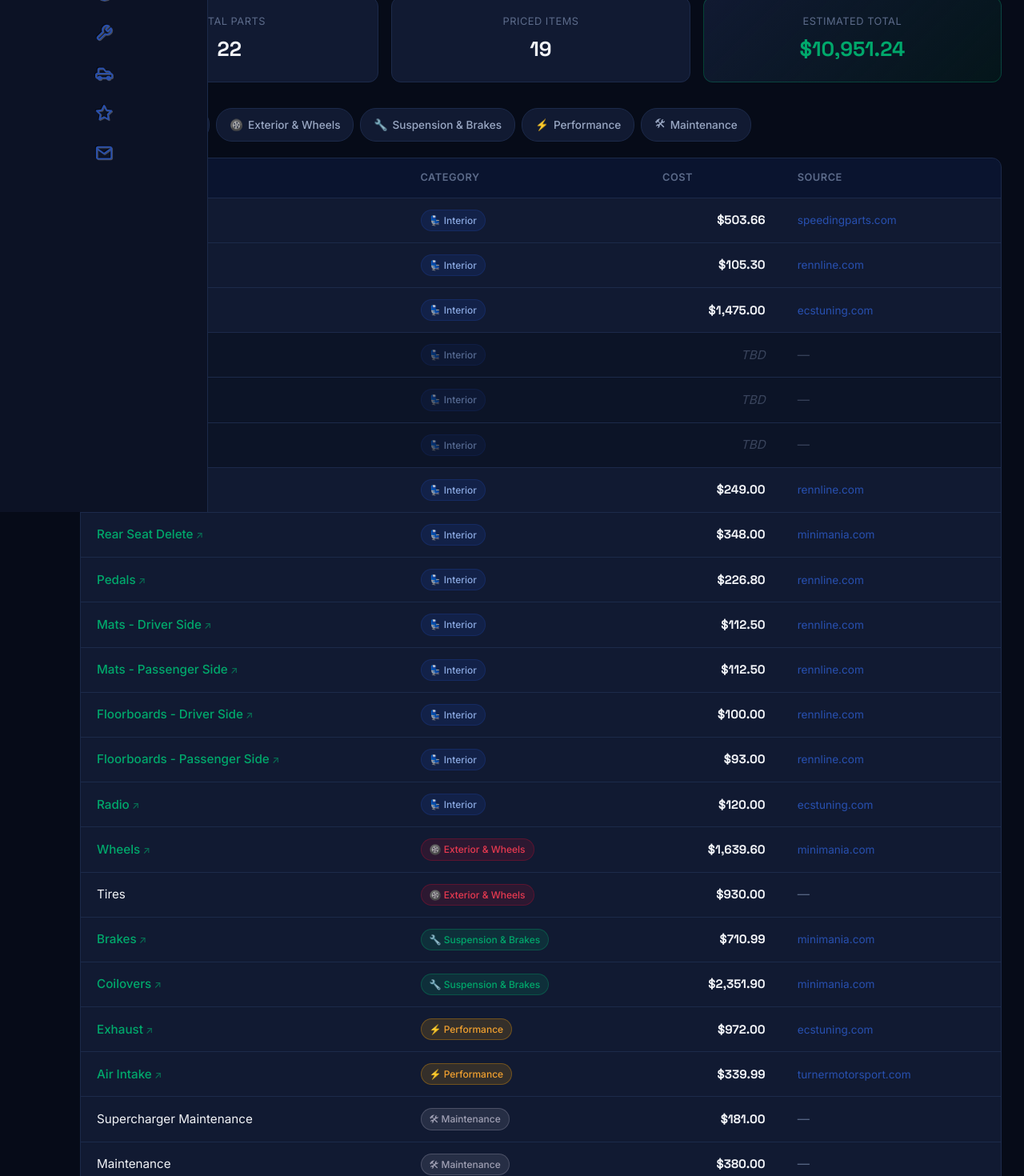
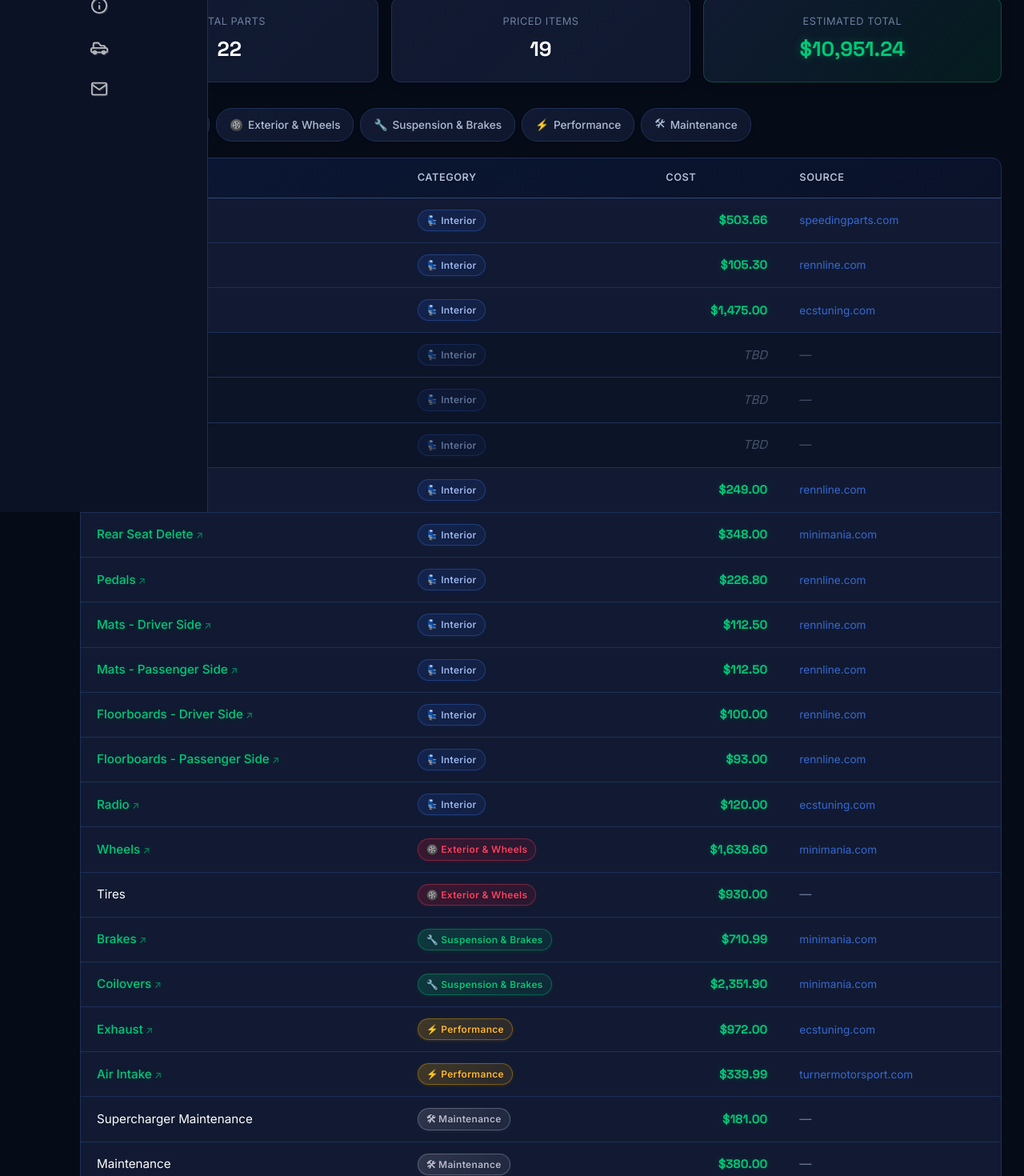
Before and after one commit to mclean0328/heritage-r, a React (Vite) app: page /config in a window 1280 px wide. Shown: the part 160-1630 px from the top of the page at 80% size. Built offline with nearby package versions, Linux system fonts and the light colour scheme; no server answers.

Commit message:
lots of updates to the application

```diff
--- a/src/App.css
+++ b/src/App.css
@@ -21,11 +21,12 @@
   width: 48px;
   height: 48px;
   background: url('/crest-watermark.png') center / contain no-repeat;
-  opacity: 0.6;
+  opacity: 0.7;
   pointer-events: none;
   filter:
-    drop-shadow(1px 1px 0px rgba(255,255,255,0.2))
-    drop-shadow(-1px -1px 1px rgba(0,0,0,0.6));
+    drop-shadow(1px 1px 0px rgba(255,255,255,0.25))
+    drop-shadow(-1px -1px 1px rgba(0,0,0,0.7))
+    drop-shadow(0 0 4px rgba(0, 100, 200, 0.15));
 }
 
 /* ============ Sidebar ============ */
@@ -100,10 +101,11 @@
   width: 22px;
   height: 22px;
   color: var(--icon-color);
+  opacity: 0.7;
   filter:
     drop-shadow(1px 1px 0px rgba(255,255,255,0.25))
     drop-shadow(-1px -1px 0px rgba(0,0,0,0.5));
-  transition: filter 0.2s ease, transform 0.2s ease;
+  transition: filter 0.2s ease, transform 0.2s ease, opacity 0.3s ease;
 }
 
 .sidebar-link-icon svg {
@@ -113,6 +115,7 @@
 }
 
 .sidebar-link:hover .sidebar-link-icon {
+  opacity: 1;
   filter:
     drop-shadow(1px 1px 0px rgba(255,255,255,0.35))
     drop-shadow(-1px -1px 0px rgba(0,0,0,0.6))
@@ -122,6 +125,14 @@
 
 .sidebar-link-label {
   white-space: nowrap;
+  opacity: 1;
+  transform: translateX(0);
+  transition: opacity 0.25s ease, transform 0.25s ease;
+  transition-delay: calc(var(--item-index, 0) * 50ms + 80ms);
+}
+
+.sidebar-link {
+  overflow: hidden;
 }
 
 .sidebar-link.active {
@@ -174,6 +185,26 @@
 
 .sidebar-collapsed .sidebar-link-icon {
   width: auto;
+}
+
+.sidebar-collapsed .sidebar-link-label {
+  opacity: 0;
+  transform: translateX(-12px);
+  width: 0;
+  transition-delay: 0ms;
+}
+
+.sidebar-collapsed .sidebar-brand {
+  opacity: 0;
+  transform: translateX(-12px);
+  width: 0;
+  overflow: hidden;
+  transition-delay: 0ms;
+}
+
+.sidebar-brand {
+  transition: opacity 0.25s ease, transform 0.25s ease;
+  transition-delay: 150ms;
 }
 
 /* --- Mobile Menu Button & Overlay --- */
@@ -268,14 +299,13 @@
 
 /* Phase 1+: flags start showing through */
 .intro-phase-1,
-.intro-phase-2,
-.intro-phase-3 {
+.intro-phase-2 {
   background: linear-gradient(rgba(0, 0, 0, 0.82), rgba(0, 0, 0, 0.82)),
               url('/flags-bg.png') center / cover no-repeat;
 }
 
-/* Phase 4: overlay fades out */
-.intro-phase-4 {
+/* Phase 3: overlay fades out */
+.intro-phase-3 {
   opacity: 0;
   pointer-events: none;
 }
@@ -283,8 +313,8 @@
 /* --- Crest --- */
 .intro-crest {
   position: absolute;
-  width: 120px;
-  height: 120px;
+  width: 180px;
+  height: 180px;
   object-fit: contain;
   opacity: 0;
   transform: scale(0.85);
@@ -299,8 +329,7 @@
 }
 
 .intro-phase-2 .intro-crest,
-.intro-phase-3 .intro-crest,
-.intro-phase-4 .intro-crest {
+.intro-phase-3 .intro-crest {
   opacity: 0;
   transform: scale(1.05);
 }
@@ -329,66 +358,6 @@
   transition: opacity 0.5s ease;
 }
 
-.intro-phase-4 .intro-car {
-  opacity: 0;
-  transform: translateX(0);
-}
-
-/* --- Brand Text (intro version) --- */
-.intro-brand {
-  position: absolute;
-  font-family: 'Space Grotesk', sans-serif;
-  font-size: 6rem;
-  font-weight: 800;
-  background: linear-gradient(
-    90deg,
-    var(--accent-glow) 0%,
-    #b8f0d8 25%,
-    var(--accent-glow) 50%,
-    #b8f0d8 75%,
-    var(--accent-glow) 100%
-  );
-  background-size: 200% 100%;
-  -webkit-background-clip: text;
-  -webkit-text-fill-color: transparent;
-  background-clip: text;
-  opacity: 0;
-  transform: scale(1.1);
-  letter-spacing: 0.15em;
-  transition: opacity 0.5s ease, transform 0.5s ease, letter-spacing 0.5s ease;
-  pointer-events: none;
-}
-
-.intro-phase-3 .intro-brand,
-.intro-phase-4 .intro-brand {
-  opacity: 1;
-  transform: scale(1);
-  letter-spacing: normal;
-  animation: shimmer 3s ease-in-out infinite;
-}
-
-/* --- Accent Line --- */
-.intro-line {
-  position: absolute;
-  top: calc(50% + 3.5rem);
-  left: 50%;
-  transform: translateX(-50%) scaleX(0);
-  width: 200px;
-  height: 1px;
-  background: linear-gradient(90deg, transparent, var(--accent-glow), transparent);
-  transition: transform 0.4s ease 0.15s, opacity 0.3s ease 0.5s;
-  opacity: 0;
-}
-
-.intro-phase-3 .intro-line {
-  transform: translateX(-50%) scaleX(1);
-  opacity: 1;
-}
-
-.intro-phase-4 .intro-line {
-  opacity: 0;
-}
-
 /* ============ Sections ============ */
 
 .section {
@@ -430,19 +399,20 @@
 /* ============ Build Card ============ */
 
 .build-card {
-  background: var(--bg-card);
+  background: linear-gradient(145deg, var(--bg-card), #0e1528);
   border-radius: var(--radius);
   overflow: hidden;
   border: 1px solid var(--border);
   transition: all 0.3s ease;
   display: flex;
   flex-direction: column;
+  box-shadow: 0 2px 12px rgba(0, 0, 0, 0.3);
 }
 
 .build-card:hover {
-  transform: translateY(-4px);
-  border-color: var(--border-light);
-  box-shadow: var(--shadow-lg);
+  transform: translateY(-6px);
+  border-color: var(--royal-blue-light);
+  box-shadow: 0 12px 40px rgba(0, 0, 0, 0.5), 0 0 20px rgba(56, 104, 208, 0.15);
 }
 
 .card-image-wrapper {
@@ -482,14 +452,16 @@
   position: absolute;
   top: 12px;
   right: 12px;
-  background: rgba(200, 16, 46, 0.85);
+  background: linear-gradient(135deg, #e01030, #ff4060);
   backdrop-filter: blur(8px);
   color: #fff;
   font-weight: 700;
   font-size: 0.8rem;
   padding: 4px 10px;
   border-radius: 20px;
-  border: 1px solid rgba(255, 255, 255, 0.2);
+  border: 1px solid rgba(255, 255, 255, 0.25);
+  box-shadow: 0 2px 10px rgba(224, 16, 48, 0.4);
+  text-shadow: 0 1px 2px rgba(0, 0, 0, 0.3);
 }
 
 .card-body {
@@ -526,18 +498,20 @@
 .mod-tag {
   display: inline-block;
   padding: 3px 10px;
-  background: rgba(26, 58, 138, 0.25);
-  color: #8aa8e0;
+  background: rgba(56, 104, 208, 0.2);
+  color: #a0c0ff;
   border-radius: 20px;
   font-size: 0.75rem;
   font-weight: 500;
-  border: 1px solid rgba(26, 58, 138, 0.4);
+  border: 1px solid rgba(56, 104, 208, 0.35);
+  text-shadow: 0 0 8px rgba(160, 192, 255, 0.3);
 }
 
 .mod-more {
-  background: rgba(200, 16, 46, 0.15);
+  background: rgba(255, 64, 96, 0.15);
   color: var(--highlight-light);
-  border-color: rgba(200, 16, 46, 0.3);
+  border-color: rgba(255, 64, 96, 0.35);
+  text-shadow: 0 0 8px rgba(255, 64, 96, 0.3);
 }
 
 /* ============ Info Section ============ */
@@ -553,10 +527,12 @@
 }
 
 .info-card {
-  background: var(--bg-card);
+  background: linear-gradient(145deg, var(--bg-card), #0e1528);
   border: 1px solid var(--border);
   border-radius: var(--radius);
   padding: 28px 24px;
+  box-shadow: 0 2px 12px rgba(0, 0, 0, 0.3);
+  transition: border-color 0.3s ease, box-shadow 0.3s ease;
   text-align: center;
 }
 
@@ -592,6 +568,7 @@
 .gallery-header h1 {
   font-size: 2.2rem;
   margin-bottom: 8px;
+  text-shadow: 0 0 20px rgba(255, 255, 255, 0.1);
 }
 
 .gallery-header p {
@@ -605,13 +582,14 @@
 .search-input {
   width: 100%;
   padding: 14px 20px;
-  background: var(--bg-input);
-  border: 1px solid var(--border);
+  background: linear-gradient(135deg, var(--bg-input), rgba(21, 32, 64, 0.8));
+  border: 1px solid var(--border-light);
   border-radius: var(--radius);
   color: var(--text-primary);
   font-size: 1rem;
   font-family: 'Inter', sans-serif;
-  transition: border-color 0.2s;
+  transition: all 0.3s ease;
+  box-shadow: inset 0 1px 3px rgba(0, 0, 0, 0.3);
 }
 
 .search-input::placeholder {
@@ -621,7 +599,12 @@
 .search-input:focus {
   outline: none;
   border-color: var(--royal-blue-light);
-  box-shadow: 0 0 0 3px rgba(40, 80, 176, 0.2);
+  box-shadow: 0 0 0 3px rgba(56, 104, 208, 0.25), 0 0 16px rgba(56, 104, 208, 0.1), inset 0 1px 3px rgba(0, 0, 0, 0.3);
+}
+
+.search-input:hover {
+  border-color: var(--border-light);
+  box-shadow: inset 0 1px 3px rgba(0, 0, 0, 0.3), 0 0 8px rgba(56, 104, 208, 0.08);
 }
 
 .empty-state {
@@ -766,6 +749,7 @@
 .about-header h1 {
   font-size: 2.2rem;
   margin-bottom: 8px;
+  text-shadow: 0 0 20px rgba(255, 255, 255, 0.1);
 }
 
 .about-header p {
@@ -803,7 +787,7 @@
 }
 
 .about-stat {
-  background: var(--bg-card);
+  background: linear-gradient(145deg, var(--bg-card), #0e1528);
   border: 1px solid var(--border);
   border-radius: var(--radius);
   padding: 24px 16px;
@@ -811,6 +795,13 @@
   display: flex;
   flex-direction: column;
   gap: 6px;
+  box-shadow: 0 2px 12px rgba(0, 0, 0, 0.3);
+  transition: border-color 0.3s ease, box-shadow 0.3s ease;
+}
+
+.about-stat:hover {
+  border-color: var(--border-light);
+  box-shadow: 0 4px 20px rgba(0, 0, 0, 0.4), 0 0 12px rgba(0, 200, 120, 0.08);
 }
 
 .stat-number {
@@ -818,6 +809,7 @@
   font-size: 1.4rem;
   font-weight: 700;
   color: var(--accent-glow);
+  text-shadow: 0 0 16px rgba(0, 200, 120, 0.4);
 }
 
 .stat-label {
@@ -843,6 +835,7 @@
 .contact-header h1 {
   font-size: 2.2rem;
   margin-bottom: 8px;
+  text-shadow: 0 0 20px rgba(255, 255, 255, 0.1);
 }
 
 .contact-header p {
@@ -863,16 +856,25 @@
 }
 
 .contact-card {
-  background: var(--bg-card);
+  background: linear-gradient(145deg, var(--bg-card), #0e1528);
   border: 1px solid var(--border);
   border-radius: var(--radius);
   padding: 20px 24px;
+  box-shadow: 0 2px 12px rgba(0, 0, 0, 0.3);
+  transition: border-color 0.3s ease, box-shadow 0.3s ease, transform 0.3s ease;
+}
+
+.contact-card:hover {
+  border-color: var(--border-light);
+  box-shadow: 0 4px 20px rgba(0, 0, 0, 0.4), 0 0 12px rgba(56, 104, 208, 0.1);
+  transform: translateY(-2px);
 }
 
 .contact-icon {
   font-size: 1.5rem;
   display: block;
   margin-bottom: 8px;
+  filter: drop-shadow(0 0 6px rgba(255, 255, 255, 0.2));
 }
 
 .contact-card h3 {
@@ -900,19 +902,21 @@
 .contact-form-group label {
   font-size: 0.85rem;
   font-weight: 600;
-  color: var(--text-secondary);
+  color: var(--text-primary);
+  text-shadow: 0 1px 2px rgba(0, 0, 0, 0.3);
 }
 
 .contact-form-group input,
 .contact-form-group textarea {
   padding: 12px 16px;
-  background: var(--bg-input);
-  border: 1px solid var(--border);
+  background: linear-gradient(135deg, var(--bg-input), rgba(21, 32, 64, 0.8));
+  border: 1px solid var(--border-light);
   border-radius: var(--radius-sm);
   color: var(--text-primary);
   font-size: 0.95rem;
   font-family: 'Inter', sans-serif;
-  transition: border-color 0.2s;
+  transition: all 0.3s ease;
+  box-shadow: inset 0 1px 3px rgba(0, 0, 0, 0.3);
 }
 
 .contact-form-group input::placeholder,
@@ -924,7 +928,13 @@
 .contact-form-group textarea:focus {
   outline: none;
   border-color: var(--royal-blue-light);
-  box-shadow: 0 0 0 3px rgba(40, 80, 176, 0.2);
+  box-shadow: 0 0 0 3px rgba(56, 104, 208, 0.25), 0 0 16px rgba(56, 104, 208, 0.1), inset 0 1px 3px rgba(0, 0, 0, 0.3);
+}
+
+.contact-form-group input:hover,
+.contact-form-group textarea:hover {
+  border-color: var(--border-light);
+  box-shadow: inset 0 1px 3px rgba(0, 0, 0, 0.3), 0 0 8px rgba(56, 104, 208, 0.08);
 }
 
 .contact-form-group textarea {
@@ -962,7 +972,7 @@
 }
 
 .summary-card {
-  background: var(--bg-card);
+  background: linear-gradient(135deg, var(--bg-card), rgba(17, 26, 50, 0.9));
   border: 1px solid var(--border);
   border-radius: var(--radius);
   padding: 20px 24px;
@@ -970,11 +980,24 @@
   flex-direction: column;
   gap: 4px;
   text-align: center;
+  box-shadow: 0 2px 12px rgba(0, 0, 0, 0.3);
+  transition: all 0.25s ease;
+}
+
+.summary-card:hover {
+  border-color: var(--border-light);
+  box-shadow: 0 4px 20px rgba(0, 0, 0, 0.4);
+  transform: translateY(-1px);
 }
 
 .summary-card-accent {
-  border-color: rgba(0, 168, 107, 0.3);
-  background: linear-gradient(135deg, var(--bg-card), rgba(0, 66, 37, 0.2));
+  border-color: rgba(0, 200, 120, 0.3);
+  background: linear-gradient(135deg, var(--bg-card), rgba(0, 80, 50, 0.25));
+}
+
+.summary-card-accent:hover {
+  border-color: rgba(0, 200, 120, 0.5);
+  box-shadow: 0 4px 20px rgba(0, 200, 120, 0.12);
 }
 
 .summary-label {
@@ -988,10 +1011,12 @@
   font-family: 'Space Grotesk', sans-serif;
   font-size: 1.6rem;
   font-weight: 700;
+  text-shadow: 0 1px 2px rgba(0, 0, 0, 0.3);
 }
 
 .summary-card-accent .summary-value {
   color: var(--accent-glow);
+  text-shadow: 0 0 12px rgba(0, 200, 120, 0.3);
 }
 
 /* Filter Buttons */
@@ -1006,33 +1031,39 @@
   padding: 8px 16px;
   border-radius: 20px;
   border: 1px solid var(--border);
-  background: var(--bg-card);
+  background: linear-gradient(135deg, var(--bg-card), rgba(17, 26, 50, 0.8));
   color: var(--text-secondary);
   font-size: 0.85rem;
   font-weight: 500;
   cursor: pointer;
-  transition: all 0.2s ease;
+  transition: all 0.25s ease;
   font-family: 'Inter', sans-serif;
   display: flex;
   align-items: center;
   gap: 6px;
+  box-shadow: 0 1px 4px rgba(0, 0, 0, 0.2);
 }
 
 .filter-btn:hover {
   border-color: var(--border-light);
   color: var(--text-primary);
+  box-shadow: 0 2px 8px rgba(0, 0, 0, 0.3);
+  transform: translateY(-1px);
 }
 
 .filter-active {
-  background: var(--highlight);
-  border-color: var(--highlight);
-  color: #fff;
-}
-
-.filter-active:hover {
-  background: var(--highlight-light);
+  background: linear-gradient(135deg, var(--highlight), var(--highlight-light));
   border-color: var(--highlight-light);
   color: #fff;
+  box-shadow: 0 2px 12px rgba(224, 16, 48, 0.3);
+  text-shadow: 0 1px 2px rgba(0, 0, 0, 0.3);
+}
+
+.filter-active:hover {
+  background: linear-gradient(135deg, var(--highlight-light), #ff5070);
+  border-color: var(--highlight-light);
+  color: #fff;
+  box-shadow: 0 4px 16px rgba(224, 16, 48, 0.4);
 }
 
 .config-filter-total {
@@ -1055,7 +1086,7 @@
 }
 
 .config-table thead {
-  background: rgba(26, 58, 138, 0.2);
+  background: linear-gradient(135deg, rgba(26, 58, 138, 0.25), rgba(26, 58, 138, 0.15));
 }
 
 .config-table th {
@@ -1064,9 +1095,10 @@
   font-size: 0.8rem;
   text-transform: uppercase;
   letter-spacing: 0.5px;
-  color: var(--text-muted);
+  color: var(--text-secondary);
   font-weight: 600;
-  border-bottom: 1px solid var(--border);
+  border-bottom: 1px solid var(--border-light);
+  text-shadow: 0 1px 2px rgba(0, 0, 0, 0.3);
 }
 
 .config-table td {
@@ -1076,11 +1108,12 @@
 
 .config-table tbody tr {
   background: var(--bg-card);
-  transition: background 0.15s ease;
+  transition: all 0.2s ease;
 }
 
 .config-table tbody tr:hover {
-  background: rgba(26, 58, 138, 0.12);
+  background: rgba(26, 58, 138, 0.15);
+  box-shadow: inset 0 0 20px rgba(26, 58, 138, 0.08);
 }
 
 .config-table tbody tr:last-child td {
@@ -1095,11 +1128,13 @@
 .part-name a {
   color: var(--accent-glow);
   font-weight: 500;
-  transition: color 0.2s;
+  transition: all 0.2s ease;
+  text-shadow: 0 0 8px rgba(0, 200, 120, 0.15);
 }
 
 .part-name a:hover {
   color: var(--highlight-light);
+  text-shadow: 0 0 12px rgba(255, 64, 96, 0.25);
 }
 
 .external-icon {
@@ -1113,38 +1148,45 @@
   padding: 3px 10px;
   border-radius: 20px;
   font-size: 0.75rem;
-  font-weight: 500;
+  font-weight: 600;
   white-space: nowrap;
+  text-shadow: 0 1px 2px rgba(0, 0, 0, 0.3);
+  letter-spacing: 0.3px;
 }
 
 .cat-interior {
-  background: rgba(26, 58, 138, 0.25);
-  color: #8aa8e0;
-  border: 1px solid rgba(26, 58, 138, 0.4);
+  background: linear-gradient(135deg, rgba(26, 58, 138, 0.3), rgba(26, 58, 138, 0.2));
+  color: #9bb8f0;
+  border: 1px solid rgba(56, 104, 208, 0.4);
+  box-shadow: 0 1px 4px rgba(26, 58, 138, 0.2);
 }
 
 .cat-exterior {
-  background: rgba(200, 16, 46, 0.15);
+  background: linear-gradient(135deg, rgba(224, 16, 48, 0.2), rgba(200, 16, 46, 0.12));
   color: var(--highlight-light);
-  border: 1px solid rgba(200, 16, 46, 0.3);
+  border: 1px solid rgba(255, 64, 96, 0.35);
+  box-shadow: 0 1px 4px rgba(224, 16, 48, 0.15);
 }
 
 .cat-suspension {
-  background: rgba(0, 168, 107, 0.15);
+  background: linear-gradient(135deg, rgba(0, 200, 120, 0.18), rgba(0, 168, 107, 0.1));
   color: var(--accent-glow);
-  border: 1px solid rgba(0, 168, 107, 0.3);
+  border: 1px solid rgba(0, 200, 120, 0.35);
+  box-shadow: 0 1px 4px rgba(0, 200, 120, 0.12);
 }
 
 .cat-performance {
-  background: rgba(255, 165, 0, 0.15);
-  color: #f0a030;
-  border: 1px solid rgba(255, 165, 0, 0.3);
+  background: linear-gradient(135deg, rgba(255, 180, 0, 0.2), rgba(255, 165, 0, 0.1));
+  color: #ffb830;
+  border: 1px solid rgba(255, 180, 0, 0.35);
+  box-shadow: 0 1px 4px rgba(255, 165, 0, 0.15);
 }
 
 .cat-maintenance {
-  background: rgba(160, 160, 180, 0.15);
-  color: #a0a0b4;
-  border: 1px solid rgba(160, 160, 180, 0.3);
+  background: linear-gradient(135deg, rgba(180, 180, 200, 0.18), rgba(160, 160, 180, 0.1));
+  color: #b8b8cc;
+  border: 1px solid rgba(180, 180, 200, 0.35);
+  box-shadow: 0 1px 4px rgba(160, 160, 180, 0.1);
 }
 
 /* Cost Column */
@@ -1156,6 +1198,8 @@
 .cost-value {
   font-weight: 600;
   font-family: 'Space Grotesk', sans-serif;
+  color: var(--accent-glow);
+  text-shadow: 0 0 8px rgba(0, 200, 120, 0.2);
 }
 
 .cost-tbd {
@@ -1235,6 +1279,7 @@
   font-size: 1.6rem;
   font-weight: 700;
   color: var(--accent-glow);
+  text-shadow: 0 0 16px rgba(0, 200, 120, 0.3);
 }
 
 .configurator-main {
@@ -1279,7 +1324,7 @@
   background: var(--marker-color);
   border: 2px solid transparent;
   transition: all 0.15s ease;
-  box-shadow: 0 0 6px rgba(0,0,0,0.4);
+  box-shadow: 0 0 6px rgba(0,0,0,0.4), 0 0 10px color-mix(in srgb, var(--marker-color) 30%, transparent);
 }
 
 .cfg-marker-off .cfg-marker-dot-inner {
@@ -1292,12 +1337,13 @@
 .cfg-marker-active .cfg-marker-dot-inner {
   width: 16px;
   height: 16px;
-  box-shadow: 0 0 12px color-mix(in srgb, var(--marker-color) 50%, transparent);
+  box-shadow: 0 0 16px color-mix(in srgb, var(--marker-color) 60%, transparent), 0 0 30px color-mix(in srgb, var(--marker-color) 25%, transparent);
 }
 
 .cfg-marker-active .cfg-marker-dot-inner {
   width: 18px;
   height: 18px;
+  box-shadow: 0 0 20px color-mix(in srgb, var(--marker-color) 70%, transparent), 0 0 40px color-mix(in srgb, var(--marker-color) 30%, transparent);
 }
 
 .cfg-marker-dimmed {
@@ -1593,22 +1639,13 @@
   }
 
   /* --- Intro Animation --- */
-  .intro-brand {
-    font-size: 3.5rem;
-  }
-
   .intro-car {
     width: 80vw;
   }
 
   .intro-crest {
-    width: 90px;
-    height: 90px;
-  }
-
-  .intro-line {
-    width: 140px;
-    top: calc(50% + 2.5rem);
+    width: 135px;
+    height: 135px;
   }
 
   /* --- Page Headers --- */
@@ -1867,22 +1904,13 @@
   }
 
   /* --- Intro Animation --- */
-  .intro-brand {
-    font-size: 2.5rem;
-  }
-
   .intro-car {
     width: 90vw;
   }
 
   .intro-crest {
-    width: 72px;
-    height: 72px;
-  }
-
-  .intro-line {
-    width: 100px;
-    top: calc(50% + 2rem);
+    width: 108px;
+    height: 108px;
   }
 
   /* --- Page Headers --- */
--- a/src/components/Navbar.jsx
+++ b/src/components/Navbar.jsx
@@ -3,7 +3,7 @@
 
 const NAV_ITEMS = [
   {
-    to: '/', label: 'Home', color: '#2850b0',
+    to: '/', label: 'Home', color: '#ffffff',
     icon: (
       <svg viewBox="0 0 24 24" fill="none" stroke="currentColor" strokeWidth="2" strokeLinecap="round" strokeLinejoin="round">
         <path d="M3 12l9-9 9 9" /><path d="M5 10v10a1 1 0 001 1h3v-6h6v6h3a1 1 0 001-1V10" />
@@ -11,39 +11,39 @@
     ),
   },
   {
-    to: '/about', label: 'About', color: '#2850b0',
+    to: '/about', label: 'About', color: '#ffffff',
     icon: (
       <svg viewBox="0 0 24 24" fill="none" stroke="currentColor" strokeWidth="2" strokeLinecap="round" strokeLinejoin="round">
         <circle cx="12" cy="12" r="10" /><line x1="12" y1="16" x2="12" y2="12" /><line x1="12" y1="8" x2="12.01" y2="8" />
       </svg>
     ),
   },
+//  {
+//    to: '/config', label: 'Parts List', color: '#ffffff',
+//    icon: (
+//      <svg viewBox="0 0 24 24" fill="none" stroke="currentColor" strokeWidth="2" strokeLinecap="round" strokeLinejoin="round">
+//        <path d="M14.7 6.3a1 1 0 000 1.4l1.6 1.6a1 1 0 001.4 0l3.77-3.77a6 6 0 01-7.94 7.94l-6.91 6.91a2.12 2.12 0 01-3-3l6.91-6.91a6 6 0 017.94-7.94l-3.76 3.76z" />
+//      </svg>
+//    ),
+//  },
   {
-    to: '/config', label: 'Parts List', color: '#2850b0',
-    icon: (
-      <svg viewBox="0 0 24 24" fill="none" stroke="currentColor" strokeWidth="2" strokeLinecap="round" strokeLinejoin="round">
-        <path d="M14.7 6.3a1 1 0 000 1.4l1.6 1.6a1 1 0 001.4 0l3.77-3.77a6 6 0 01-7.94 7.94l-6.91 6.91a2.12 2.12 0 01-3-3l6.91-6.91a6 6 0 017.94-7.94l-3.76 3.76z" />
-      </svg>
-    ),
-  },
-  {
-    to: '/configurator', label: 'Configurator', color: '#2850b0',
+    to: '/configurator', label: 'Configurator', color: '#ffffff',
     icon: (
       <svg viewBox="0 0 24 24" fill="none" stroke="currentColor" strokeWidth="2" strokeLinecap="round" strokeLinejoin="round">
         <rect x="1" y="13" width="22" height="6" rx="2" /><circle cx="6" cy="19" r="2" /><circle cx="18" cy="19" r="2" /><path d="M4 13V8a2 2 0 012-2h5l3 4h4a2 2 0 012 2v1" />
       </svg>
     ),
   },
+//  {
+//    to: '/gallery', label: 'Featured', color: '#ffffff',
+//    icon: (
+//      <svg viewBox="0 0 24 24" fill="none" stroke="currentColor" strokeWidth="2" strokeLinecap="round" strokeLinejoin="round">
+//        <polygon points="12 2 15.09 8.26 22 9.27 17 14.14 18.18 21.02 12 17.77 5.82 21.02 7 14.14 2 9.27 8.91 8.26 12 2" />
+//      </svg>
+//    ),
+//  },
   {
-    to: '/gallery', label: 'Featured', color: '#2850b0',
-    icon: (
-      <svg viewBox="0 0 24 24" fill="none" stroke="currentColor" strokeWidth="2" strokeLinecap="round" strokeLinejoin="round">
-        <polygon points="12 2 15.09 8.26 22 9.27 17 14.14 18.18 21.02 12 17.77 5.82 21.02 7 14.14 2 9.27 8.91 8.26 12 2" />
-      </svg>
-    ),
-  },
-  {
-    to: '/contact', label: 'Contact', color: '#2850b0',
+    to: '/contact', label: 'Contact', color: '#ffffff',
     icon: (
       <svg viewBox="0 0 24 24" fill="none" stroke="currentColor" strokeWidth="2" strokeLinecap="round" strokeLinejoin="round">
         <path d="M4 4h16c1.1 0 2 .9 2 2v12c0 1.1-.9 2-2 2H4c-1.1 0-2-.9-2-2V6c0-1.1.9-2 2-2z" /><polyline points="22,6 12,13 2,6" />
@@ -75,11 +75,9 @@
       )}
       <nav className={`sidebar ${collapsed ? 'sidebar-collapsed' : ''} ${mobileOpen ? 'sidebar-mobile-open' : ''}`}>
         <div className="sidebar-header">
-          {!collapsed && (
-            <Link to="/" className="sidebar-brand" onClick={() => { setMobileOpen(false); setCollapsed(true); }}>
-              Heritage&#123;R&#125;
-            </Link>
-          )}
+          <Link to="/" className="sidebar-brand" onClick={() => { setMobileOpen(false); setCollapsed(true); }}>
+            Heritage&#123;R&#125;
+          </Link>
           <button
             className="sidebar-toggle"
             onClick={() => setCollapsed(!collapsed)}
@@ -97,18 +95,19 @@
           </button>
         </div>
         <div className="sidebar-links">
-          {NAV_ITEMS.map(({ to, label, icon, color }) => (
+          {NAV_ITEMS.map(({ to, label, icon, color }, index) => (
             <Link
               key={to}
               to={to}
               className={isActive(to)}
               title={collapsed ? label : undefined}
               onClick={() => { setMobileOpen(false); setCollapsed(true); }}
+              style={{ '--item-index': index }}
             >
               <span className="sidebar-link-icon" style={{ '--icon-color': color }}>
                 {icon}
               </span>
-              {!collapsed && <span className="sidebar-link-label">{label}</span>}
+              <span className="sidebar-link-label">{label}</span>
             </Link>
           ))}
         </div>
--- a/src/index.css
+++ b/src/index.css
@@ -11,23 +11,23 @@
   --bg-secondary: #0c1225;
   --bg-card: #111a32;
   --bg-input: #152040;
-  --text-primary: #f2f4f8;
-  --text-secondary: #9aa8c4;
-  --text-muted: #5c6b8a;
+  --text-primary: #ffffff;
+  --text-secondary: #b0bdd6;
+  --text-muted: #6e7fa0;
   --accent: #004225;
-  --accent-light: #00643a;
-  --accent-glow: #00a86b;
-  --highlight: #c8102e;
-  --highlight-light: #e63950;
+  --accent-light: #00804a;
+  --accent-glow: #00c878;
+  --highlight: #e01030;
+  --highlight-light: #ff4060;
   --royal-blue: #1a3a8a;
-  --royal-blue-light: #2850b0;
-  --border: #1c2a4a;
-  --border-light: #2a3d66;
-  --danger: #c8102e;
+  --royal-blue-light: #3868d0;
+  --border: #1e3058;
+  --border-light: #304878;
+  --danger: #e01030;
   --radius: 12px;
   --radius-sm: 8px;
   --shadow: 0 4px 24px rgba(0, 0, 0, 0.5);
-  --shadow-lg: 0 8px 40px rgba(0, 0, 0, 0.7);
+  --shadow-lg: 0 8px 40px rgba(0, 0, 0, 0.6), 0 0 20px rgba(0, 100, 200, 0.08);
 }
 
 html {
@@ -74,13 +74,14 @@
 }
 
 .btn-primary {
-  background: var(--accent-light);
+  background: linear-gradient(135deg, var(--accent-light), var(--accent-glow));
   color: white;
+  box-shadow: 0 2px 12px rgba(0, 200, 120, 0.2);
 }
 
 .btn-primary:hover {
-  background: var(--accent-glow);
-  box-shadow: 0 0 20px rgba(0, 168, 107, 0.25);
+  background: linear-gradient(135deg, var(--accent-glow), #00e080);
+  box-shadow: 0 4px 24px rgba(0, 200, 120, 0.4);
 }
 
 .btn-primary:disabled {
```
Also changed, not shown: src/pages/Home.jsx (+2 -7 lines).
